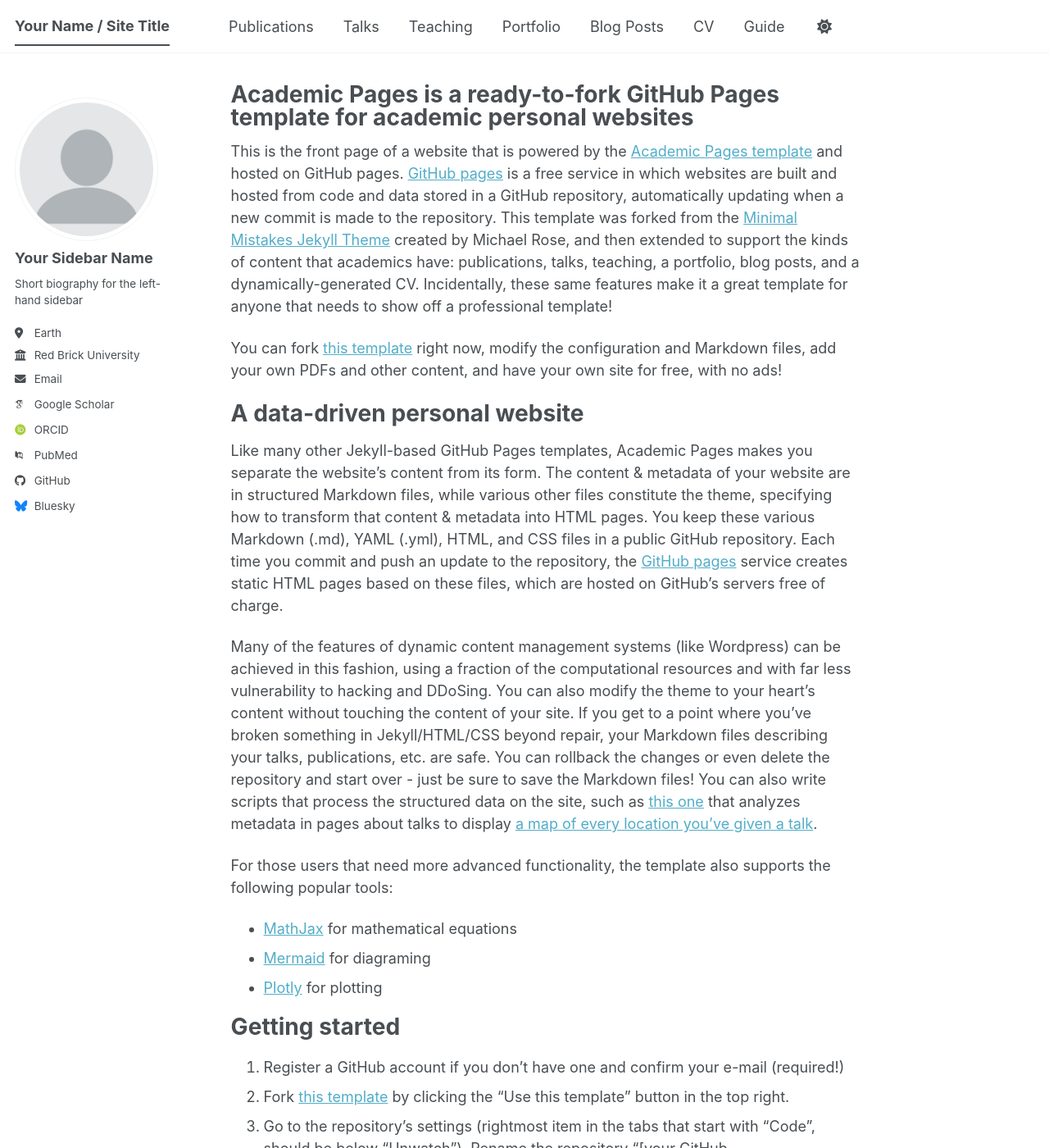
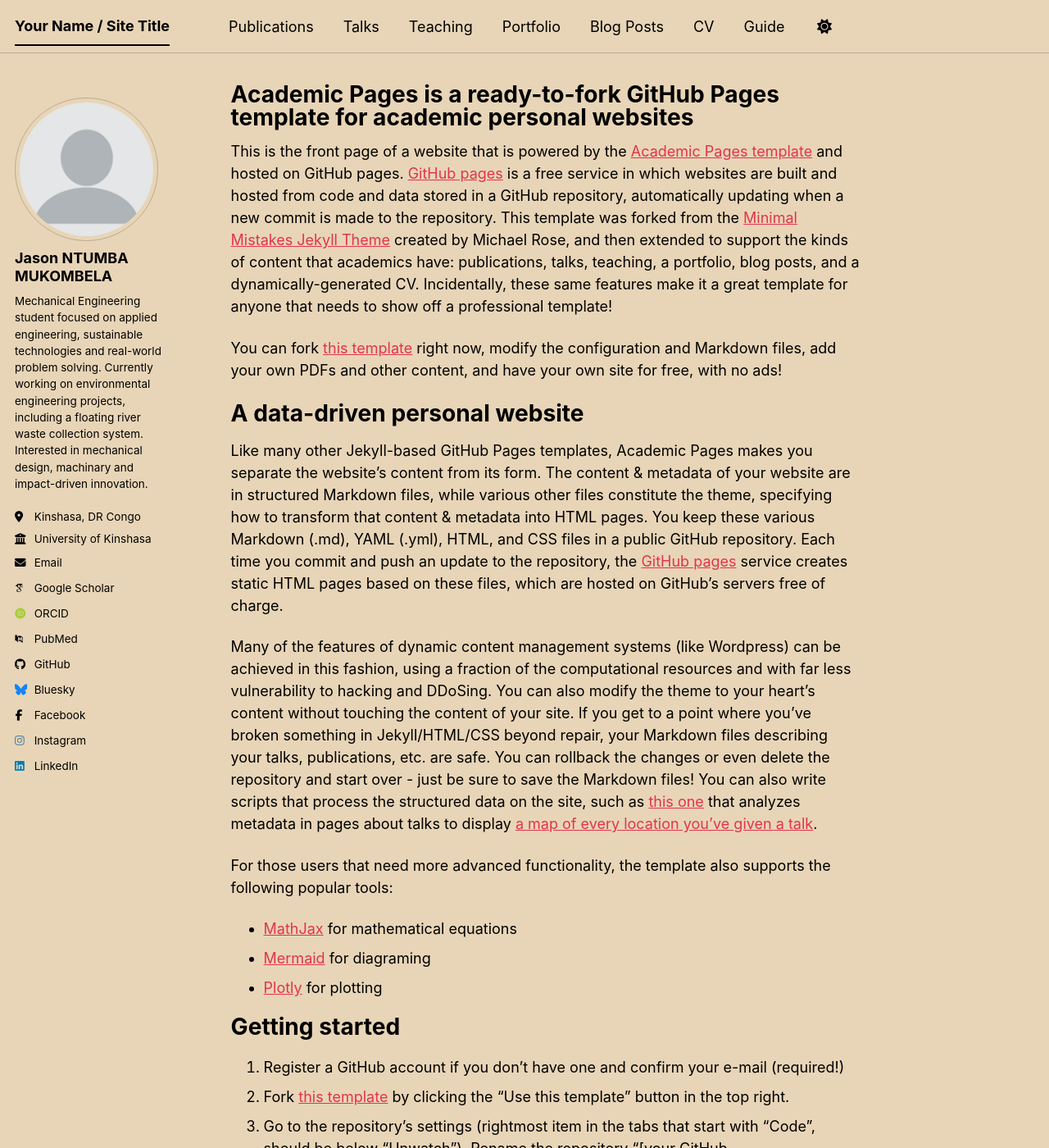
Before and after one commit to cerveau-bleu/Jason-Mukombela.github.io, a Jekyll site: the page built from _pages/about.md, in a window 1280 px wide and 1400 px high. Shown: the whole window at 82% size. Built offline with Jekyll 4.4.1, drawn with Linux system fonts in a browser that asks for light colours; some web fonts are replaced; a script bundle is joined from its source files by our own code; library files that are not in the unit come from our copies.

Commit message:
Update _config.yml

```diff
--- a/_config.yml
+++ b/_config.yml
@@ -8,7 +8,7 @@
 
 # Basic Site Settings
 locale                   : "en-US"
-site_theme               : "default" # The available themes options are "default", "air", "sunrise", "mint", "dirt" and "contrast"
+site_theme               : "sunrise" # The available themes options are "default", "air", "sunrise", "mint", "dirt" and "contrast"
 title                    : "Your Name / Site Title"
 title_separator          : "-"
 name                     : &name "Your Name"
@@ -24,13 +24,13 @@ repository               : "academicpages/academicpages.github.io"
 author:
   # Biographic information
   avatar           : "profile.png"
-  name             : "Your Sidebar Name"
+  name             : "Jason NTUMBA MUKOMBELA"
   pronouns         : # example: "she/her"
-  bio              : "Short biography for the left-hand sidebar"
-  location         : "Earth"
-  employer         : "Red Brick University"
+  bio              : "Mechanical Engineering student focused on applied engineering, sustainable technologies and real-world problem solving.\nCurrently working on environmental engineering projects, including a floating river waste collection system.\nInterested in mechanical design, machinary and impact-driven innovation."
+  location         : "Kinshasa, DR Congo"
+  employer         : "University of Kinshasa"
   uri              : # URL
-  email            : "none@example.org"
+  email            : "jacques.ntumba@unikin.ac.cd"
 
   # Academic websites
   academia         : # URL
@@ -51,22 +51,22 @@ author:
   bitbucket        : # Username - Update with your username on the site
   codepen          : # Username
   dribbble         : # Username
-  github           : "academicpages"
+  github           : "https://github.com/jasonmukombela"
   kaggle           : # Username
   stackoverflow    : # User number or user number and name (i.e., use "1" or "1/jeff-atwood")
 
   # Social media
   artstation       : # Username
   bluesky          : "bsky.app" # Replace this with you Bluesky username
-  facebook         : # Username
+  facebook         : "https://www.facebook.com/jason.mukombela/"
   flickr           : # Username
   foursquare       : # Username
   goodreads        : # Username
   google_plus      : # Username
   keybase          : # Username
-  instagram        : # Username
+  instagram        : "https://www.instagram.com/jason_mukombela/#"
   lastfm           : # Username
-  linkedin         : # Username
+  linkedin         : "https://www.linkedin.com/in/jason-mukombela-0b9952296/"
   mastodon         : # URL
   medium           : # URL
   pinterest        : # Username
```
